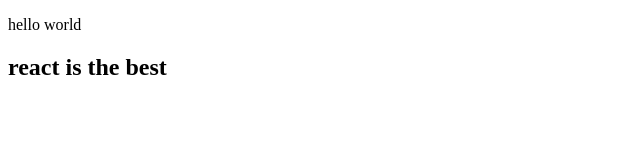
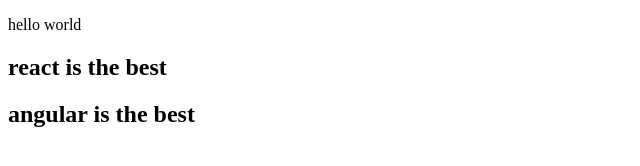
Before and after one commit to ahmedelshrkawy7/depi4-E-commerce, a plain HTML site: page index.html in a window 1280 px wide. Shown: the whole page, without its empty margins (0-640 px from the left). Drawn offline with Linux system fonts and the light colour scheme.

Commit message:
Update index.html

```diff
--- a/index.html
+++ b/index.html
@@ -8,6 +8,7 @@
   <body>
     <p>hello world</p>
      <h2>react is the best</h2>
+     <h2>angular is the best</h2>
   </body>
 </html>
 
```
